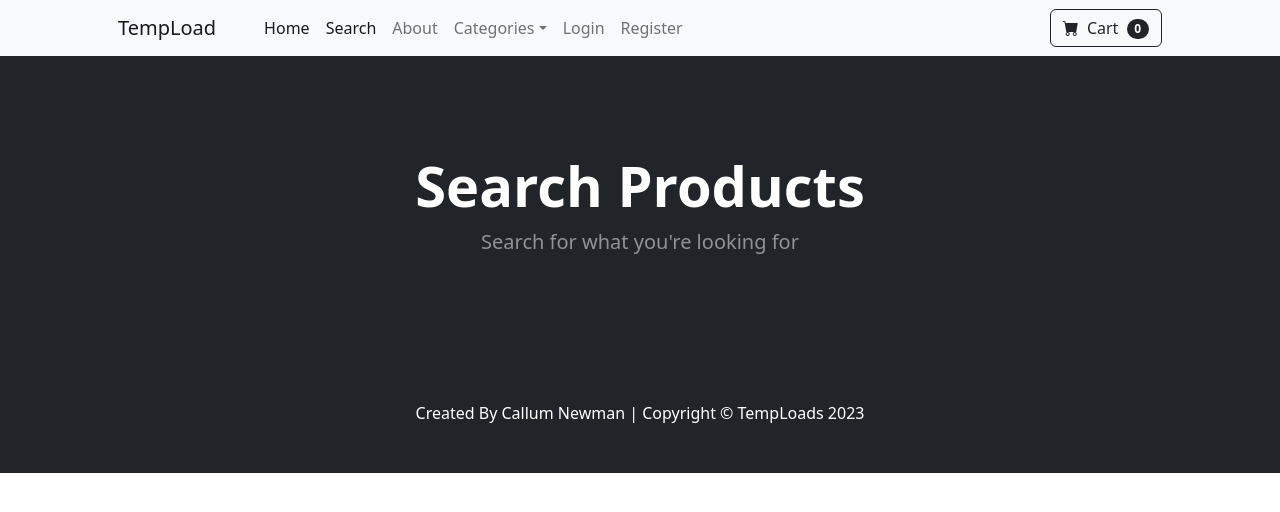
After one commit to DrunkenJellies-dev/TempLoad, a Django app: page /search/ in a window 1280 px wide. The commit adds this page. Shown: the top 512 px of the page. Run offline with Django 5.2, Linux system fonts and the light colour scheme.

Commit message:
Added initial search page

```diff
--- a/store/templates/navbar.html
+++ b/store/templates/navbar.html
@@ -20,6 +20,9 @@
             >Home</a
           >
         </li>
+        <a class="nav-link active" aria-current="page" href="{% url 'search' %}"
+            >Search</a
+          >
         <li class="nav-item">
           <a class="nav-link" href="{% url 'about' %}">About</a>
         </li>
--- /dev/null
+++ b/store/templates/search.html
@@ -0,0 +1,21 @@
+{% extends 'base.html' %} {% block content %}
+<!-- Header-->
+<header class="bg-dark py-5">
+  <div class="container px-4 px-lg-5 my-5">
+    <div class="text-center text-white">
+      <h1 class="display-4 fw-bolder">Search Products</h1>
+      <p class="lead fw-normal text-white-50 mb-0">Search for what you're looking for</p>
+    </div>
+  </div>
+</header>
+
+<div class="container">
+  <div class="row">
+    <center>
+      <div class="col-8">
+
+      </div>
+    </center>
+  </div>
+</div>
+{% endblock %}
--- a/store/urls.py
+++ b/store/urls.py
@@ -13,4 +13,5 @@ urlpatterns = [
     path('product/<int:pk>',views.product, name='product'),
     path('category/<str:foo>',views.category, name='category'),
     path('categorySummary/',views.categorySummary, name='categorySummary'),
+    path('search/',views.search, name='search'),
 ]
--- a/store/views.py
+++ b/store/views.py
@@ -6,6 +6,10 @@ from django.contrib.auth.models import User
 from django.contrib.auth.forms import UserCreationForm
 from django import forms
 from .forms import SignUpForm, UpdateUserForm, UpdatePasswordForm, UserInfoForm
+
+def search(request):
+    return render(request, 'search.html', {})
+
 
 def updateInfo(request):
     if request.user.is_authenticated:
```
